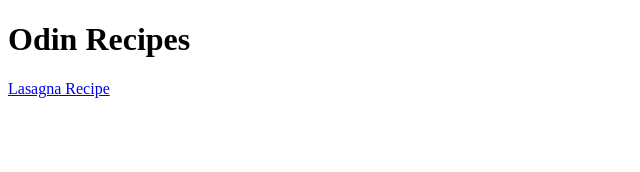
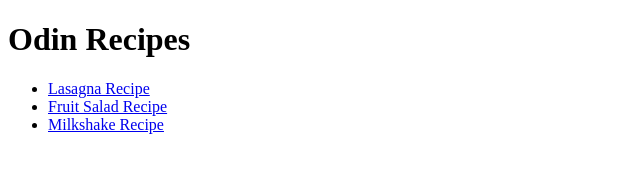
Before and after one commit to auzijs89/odin-recipes, a plain HTML site: page index.html in a window 1280 px wide. Shown: the whole page, without its empty margins (0-640 px from the left). Drawn offline with Linux system fonts and the light colour scheme.

Commit message:
link to recipes from index file

```diff
--- a/index.html
+++ b/index.html
@@ -6,6 +6,10 @@
     </head>
     <body>
         <h1>Odin Recipes</h1>
-        <a href="./recipes/lasagna.html">Lasagna Recipe</a>
+        <ul>
+            <li> <a href="./recipes/lasagna.html">Lasagna Recipe</a></li>
+            <li><a href="./recipes/fruit-salad.html">Fruit Salad Recipe</a></li>
+            <li><a href="./recipes/milkshake.html">Milkshake Recipe</a></li>
+        </ul>
     </body>
 </html>
```
